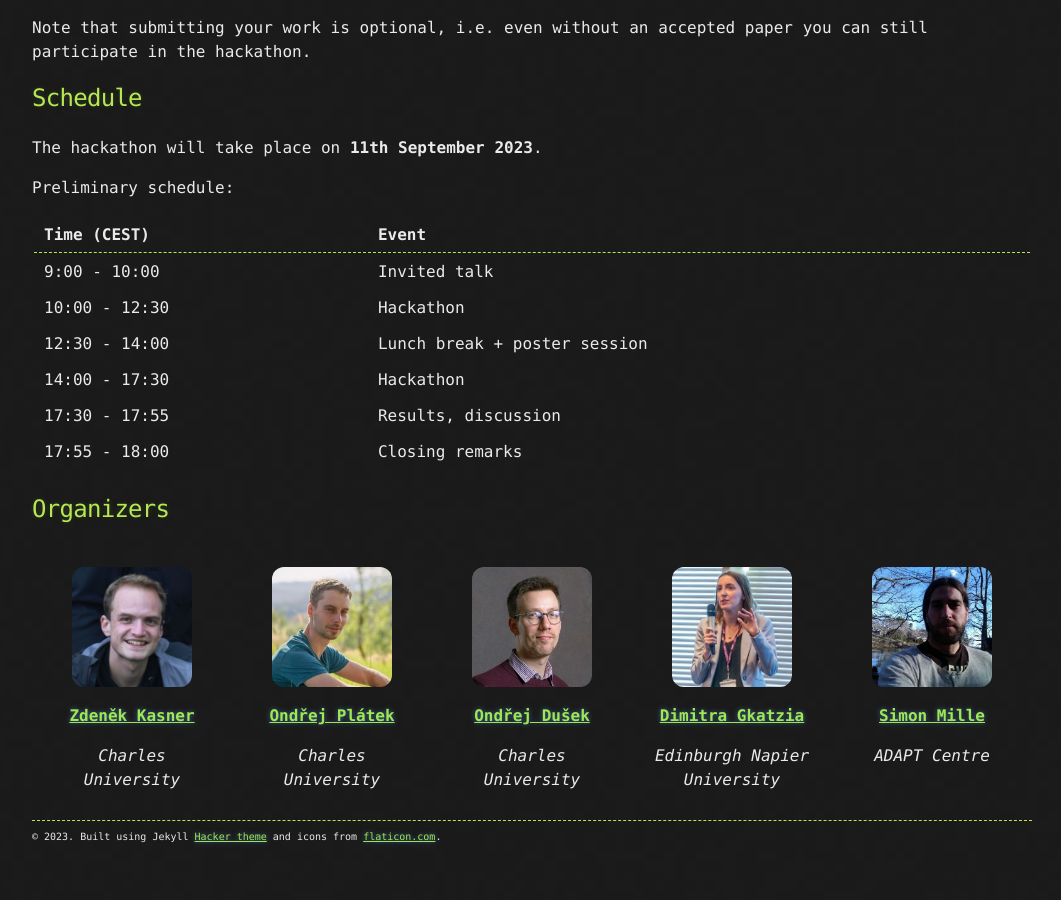
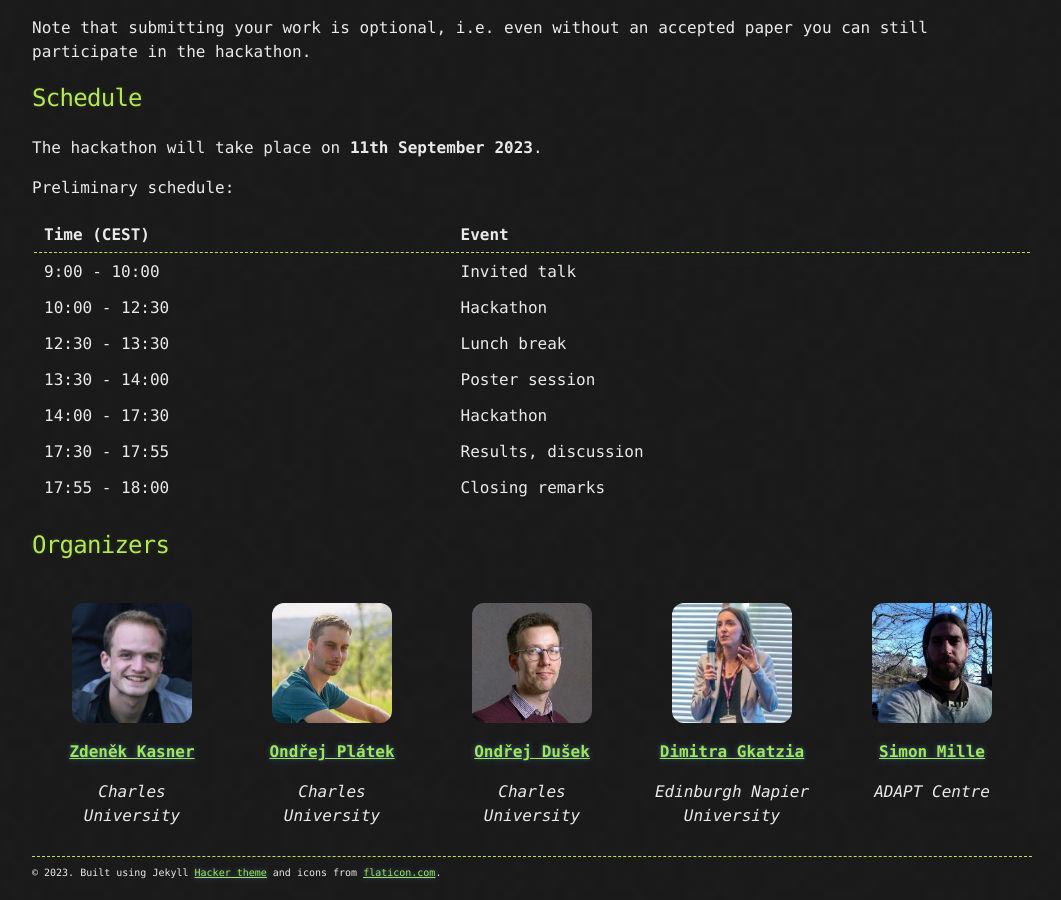
Before and after one commit to practicald2t/practicald2t.github.io, a Jekyll site: the page built from index.md, in a window 1280 px wide and 900 px high, scrolled down 2392 px. Shown: the whole window, without its empty margins (108-1169 px from the left). Built offline with Jekyll 4.4.1, drawn with Linux system fonts in a browser that asks for light colours; before the commit the page ends 3256 px from its top, so only the background shows below that.

```diff
--- a/index.md
+++ b/index.md
@@ -104,14 +104,15 @@ The hackathon will take place on **11th September 2023**.
 
 Preliminary schedule:
 
-| Time (CEST)   | Event                        |
-| ------------- | ---------------------------- |
-| 9:00 - 10:00  | Invited talk                 |
-| 10:00 - 12:30 | Hackathon                    |
-| 12:30 - 14:00 | Lunch break + poster session |
-| 14:00 - 17:30 | Hackathon                    |
-| 17:30 - 17:55 | Results, discussion          |
-| 17:55 - 18:00 | Closing remarks              |
+| Time (CEST)   | Event               |
+| ------------- | ------------------- |
+| 9:00 - 10:00  | Invited talk        |
+| 10:00 - 12:30 | Hackathon           |
+| 12:30 - 13:30 | Lunch break         |
+| 13:30 - 14:00 | Poster session      |
+| 14:00 - 17:30 | Hackathon           |
+| 17:30 - 17:55 | Results, discussion |
+| 17:55 - 18:00 | Closing remarks     |
 
 
 
```
